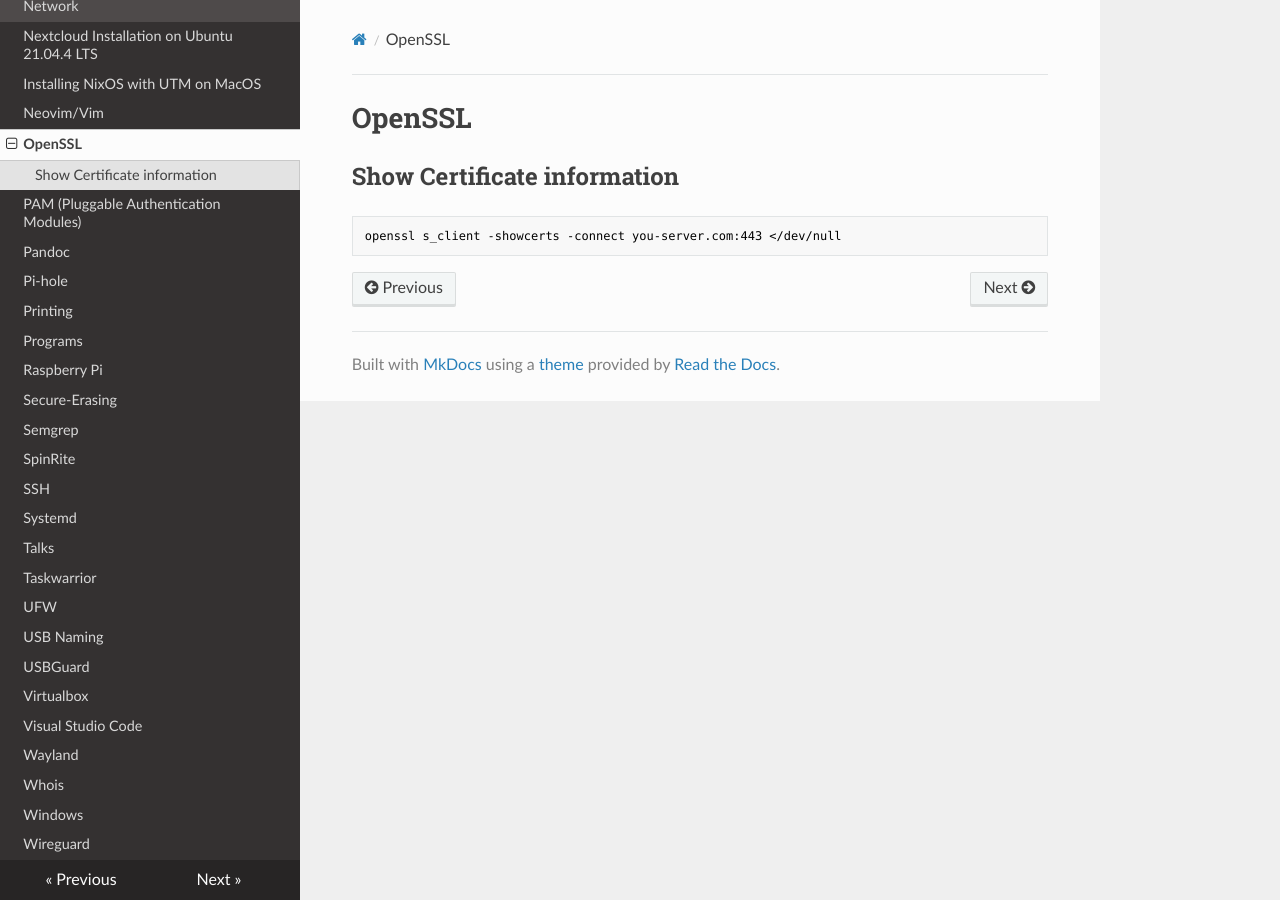
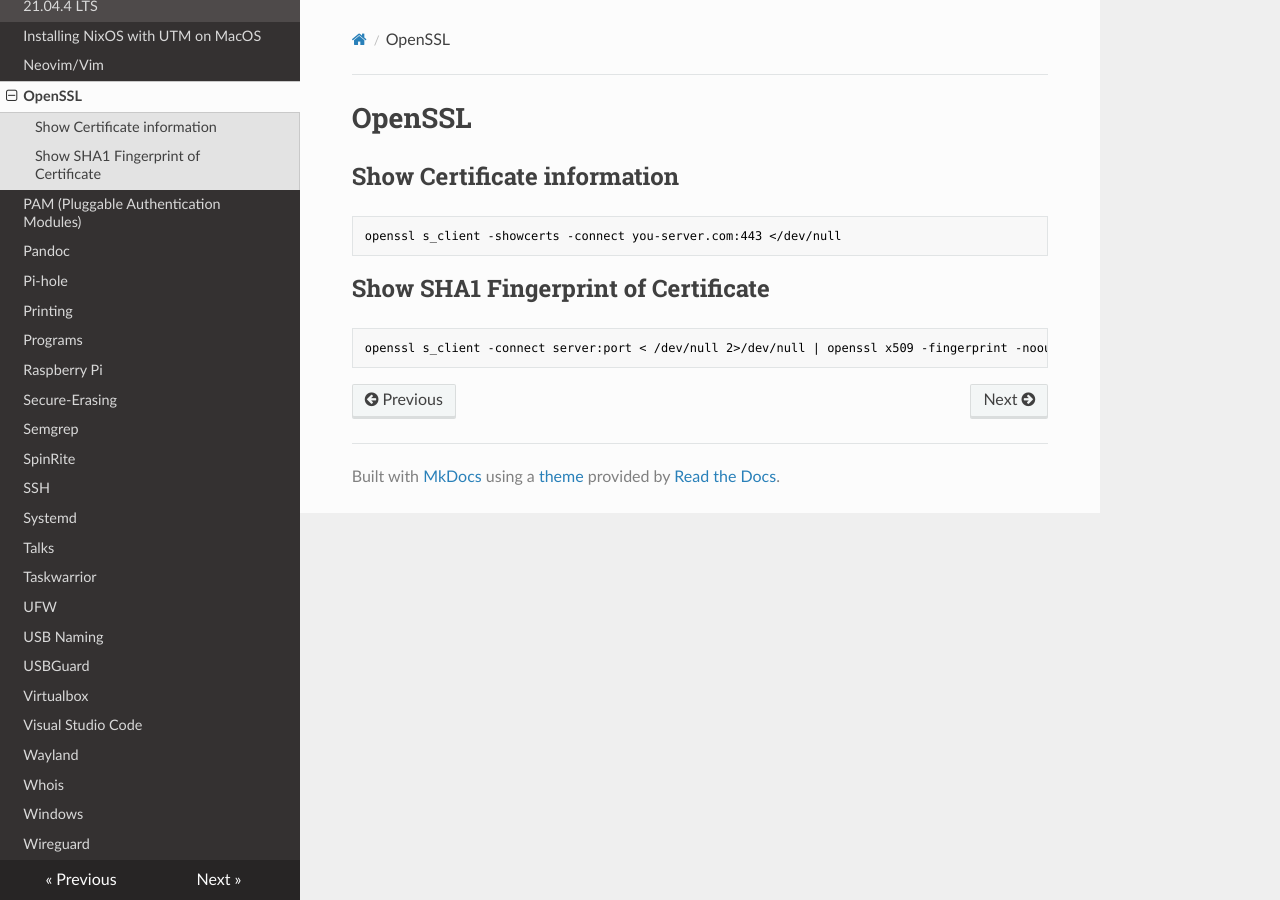
Before and after one commit to Maaxxs/wiki, an MkDocs documentation site: the page built from docs/openssl.md, in a window 1280 px wide. Built offline with MkDocs 1.6.1, drawn with Linux system fonts in a browser that asks for light colours; nearby versions of some CDN libraries.

Commit message:
openssl: show sha1 fingerprint of certificate

````diff
--- a/docs/openssl.md
+++ b/docs/openssl.md
@@ -5,3 +5,9 @@
 ```sh
 openssl s_client -showcerts -connect you-server.com:443 </dev/null
 ```
+
+## Show SHA1 Fingerprint of Certificate
+
+```sh
+openssl s_client -connect server:port < /dev/null 2>/dev/null | openssl x509 -fingerprint -noout -in /dev/stdin
+```
````
